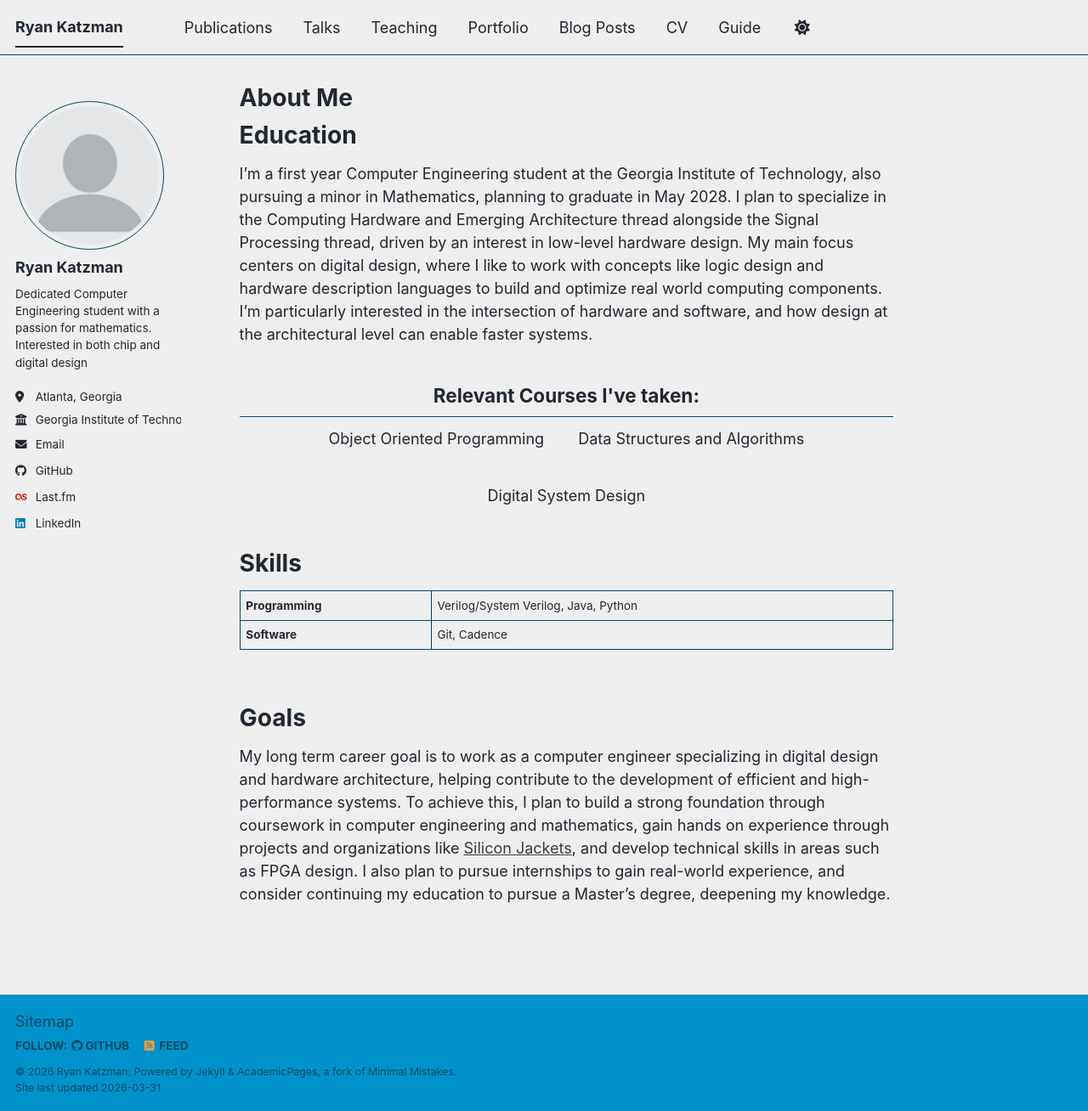
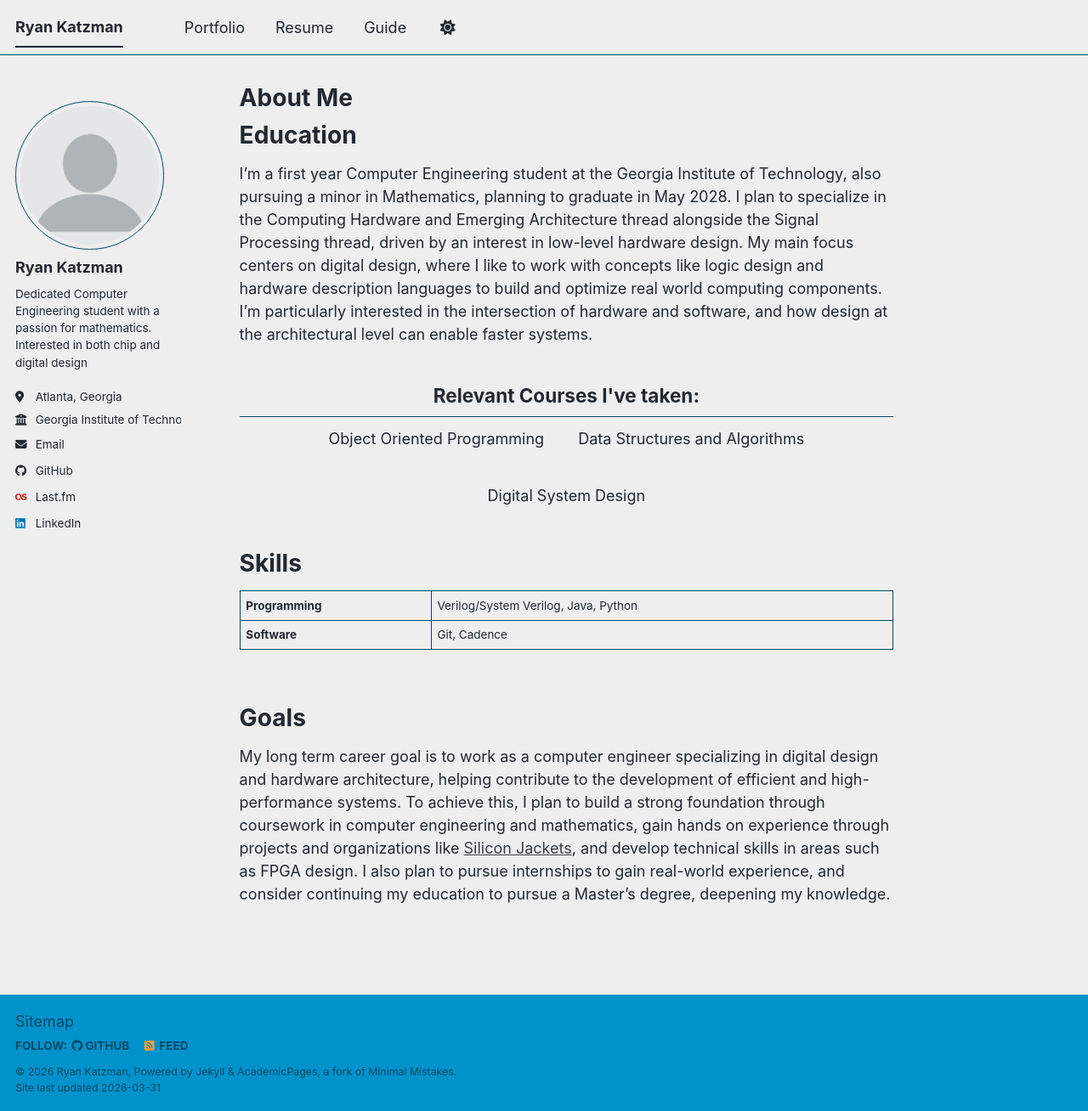
Before and after one commit to ryankatzman/ryankatzman.github.io, a Jekyll site: the page built from _pages/about.md, in a window 1280 px wide and 1308 px high. Shown: the whole window at 85% size. Built offline with Jekyll 4.4.1, drawn with Linux system fonts in a browser that asks for light colours; a script bundle is joined from its source files by our own code; library files that are not in the unit come from our copies.

Commit message:
Update navigation.yml

```diff
--- a/_data/navigation.yml
+++ b/_data/navigation.yml
@@ -8,22 +8,22 @@
 #      Markdown formatted page while the second is generated using JSON.
 
 main:
-  - title: "Publications"
-    url: /publications/
+  #- title: "Publications"
+  #  url: /publications/
 
-  - title: "Talks"
-    url: /talks/
+  #- title: "Talks"
+  #  url: /talks/
 
-  - title: "Teaching"
-    url: /teaching/
+  #- title: "Teaching"
+  #  url: /teaching/
 
   - title: "Portfolio"
     url: /portfolio/
 
-  - title: "Blog Posts"
-    url: /year-archive/
+  #- title: "Blog Posts"
+  #  url: /year-archive/
 
-  - title: "CV"
+  - title: "Resume"
     url: /cv/
 
   # - title: "CV"
```
